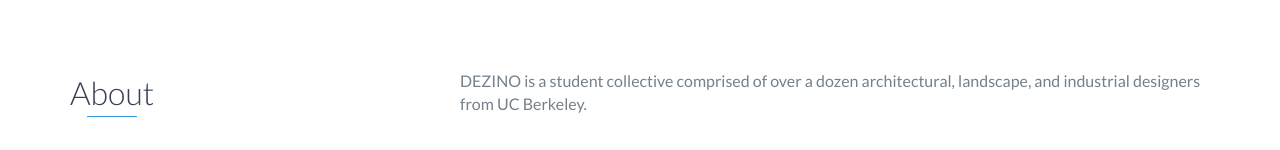
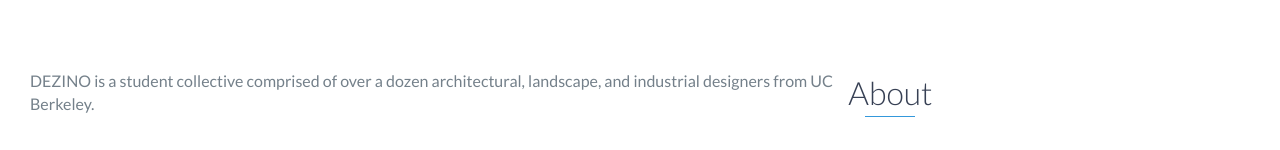
Before and after one commit to haileyhula/haileyhula.github.io, a website: page index.html in a window 1280 px wide. Shown: the part 805-955 px from the top of the page. Drawn offline with nearby package versions, Linux system fonts and the light colour scheme.

Commit message:
Header fix 3

```diff
--- a/index.html
+++ b/index.html
@@ -65,18 +65,12 @@
     <!-- End #lead -->
 
     <div id="about">
-        <div class="container">
-            <div class="row">
-                <div class="col-md-4">
-                    <h2 class="heading">About</h2>
-                </div>
+             <h2 class="heading">About</h2>
                 <div class="col-md-8">
                     <p>
                         DEZINO is a student collective comprised of over a dozen architectural, landscape, and industrial designers from UC Berkeley.
                     </p>
                 </div>
-            </div>
-        </div>
     </div>
     <!-- End #about -->
 
```
